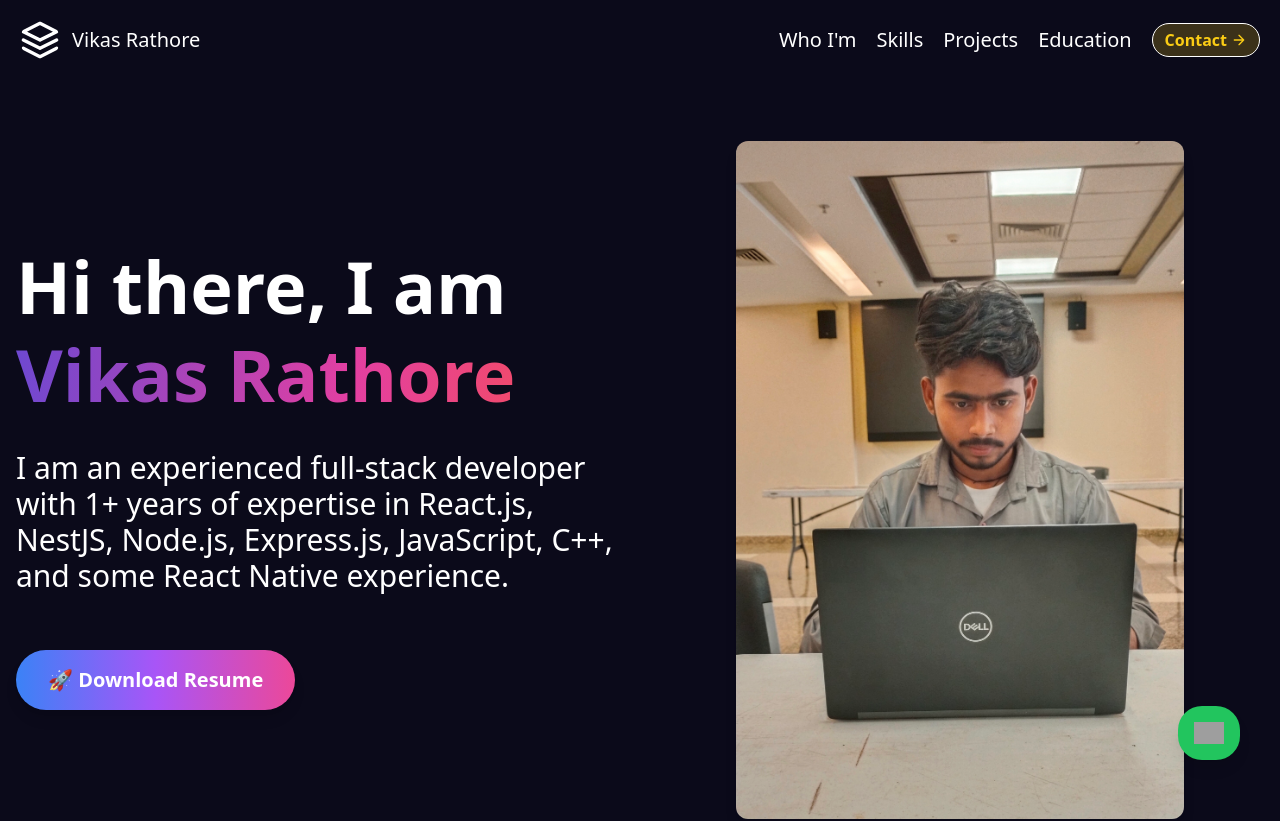
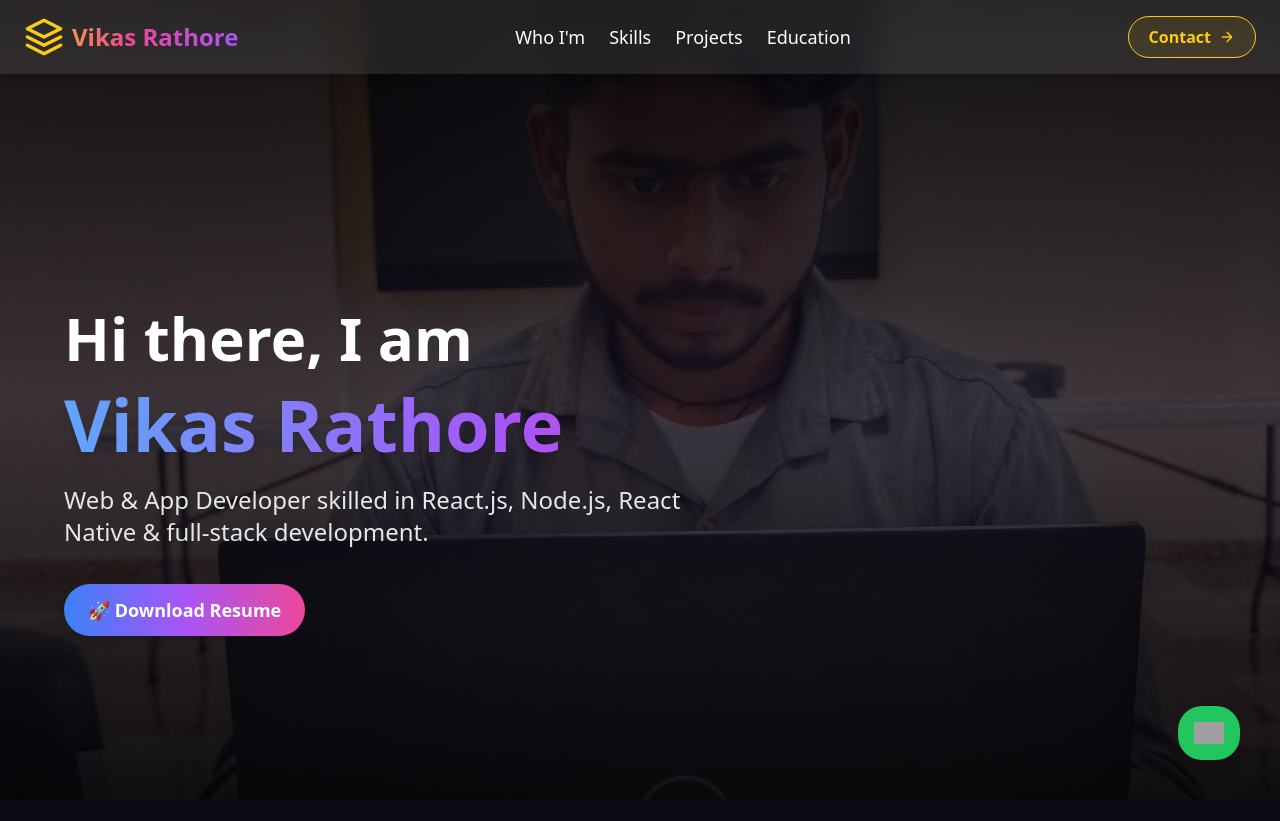
Before and after one commit to vikasrath/vikas-porfolio, a Next.js app: page / in a window 1280 px wide. Shown: the top 821 px of the page. Built offline with nearby package versions, Linux system fonts and the light colour scheme; grey boxes are pictures that could not be loaded.

Commit message:
Enhance HeroSection and Navbar components with improved layout, styling, and functionality

```diff
--- a/src/components/hero/HeroSection.jsx
+++ b/src/components/hero/HeroSection.jsx
@@ -5,80 +5,65 @@ import { motion } from "motion/react";
 
 function HeroSection() {
   return (
-    <div className="w-full min-h-screen bg-[#0B0A1A] overflow-hidden flex items-center justify-center">
-      <div className="container mx-auto px-4 flex flex-col-reverse md:flex-row items-center gap-8 py-10">
-        {/* Left Section (Text) */}
-        <div className="text-white flex flex-col gap-4 text-center md:text-left w-full md:w-1/2">
+    <div className="relative w-full min-h-screen overflow-hidden bg-[#0B0A1A] flex items-center justify-start px-6 md:px-16 py-20 md:py-0">
+      {/* Background Image */}
+      <div className="absolute inset-0 z-0">
+        <img
+          src="/myimg3.jpg"
+          alt="Background"
+          className="w-full h-full object-cover  opacity-25"
+        />
+        <div className="absolute inset-0 bg-gradient-to-b from-black via-transparent to-black opacity-70"></div>
+      </div>
+
+      {/* Foreground Content */}
+      <div className="relative z-10 flex flex-col gap-1 md:gap-5 max-w-4xl w-full text-white text-left mt-48 md:mt-36">
         <motion.h1
-            initial={{ opacity: 0, x: -100, scale: 0.9 }}
-            whileInView={{ opacity: 1, x: 0, scale: 1 }}
-            transition={{ duration: 0.6, ease: "easeOut", delay: 0.2 }}
-            viewport={{ once: false, amount: 0.5 }}
-            className="xl:text-7xl lg:text-6xl md:text-5xl text-4xl font-semibold"
+          initial={{ opacity: 0, y: 40 }}
+          whileInView={{ opacity: 1, y: 0 }}
+          transition={{ duration: 0.6, delay: 0.2 }}
+          viewport={{ once: true }}
+          className="text-3xl sm:text-4xl md:text-5xl lg:text-6xl font-extrabold leading-tight"
         >
           Hi there, I am
         </motion.h1>
 
         <motion.h1
-            initial={{ opacity: 0, x: -100, scale: 0.9 }}
-            whileInView={{ opacity: 1, x: 0, scale: 1 }}
-            transition={{ duration: 0.6, ease: "easeOut", delay: 0.4 }}
-            viewport={{ once: false, amount: 0.5 }}
-            className="xl:text-7xl lg:text-6xl md:text-5xl text-4xl font-semibold bg-text"
+          initial={{ opacity: 0, y: 40 }}
+          whileInView={{ opacity: 1, y: 0 }}
+          transition={{ duration: 0.6, delay: 0.4 }}
+          viewport={{ once: true }}
+          className="text-4xl sm:text-5xl md:text-6xl lg:text-7xl font-extrabold bg-gradient-to-r from-blue-400 via-purple-500 to-pink-500 text-transparent bg-clip-text drop-shadow-lg"
         >
         Vikas Rathore
         </motion.h1>
 
         <motion.p
-            initial={{ opacity: 0, x: 100, scale: 0.95 }}
-            whileInView={{ opacity: 1, x: 0, scale: 1 }}
-            transition={{ duration: 0.6, ease: "easeOut", delay: 0.6 }}
-            viewport={{ once: false, amount: 0.5 }}
-            className="lg:text-3xl sm:text-xl text-lg lg:my-6 my-2"
+          initial={{ opacity: 0, y: 40 }}
+          whileInView={{ opacity: 1, y: 0 }}
+          transition={{ duration: 0.6, delay: 0.6 }}
+          viewport={{ once: true }}
+          className="md:mt-1 sm:mt-2 text-base sm:text-lg md:text-xl lg:text-2xl text-gray-200 max-w-2xl"
         >
-            I am an experienced full-stack developer with 1+ years of expertise
-            in React.js, NestJS, Node.js, Express.js, JavaScript, C++, and some
-            React Native experience.
+           Web & App Developer skilled in React.js, Node.js, React Native & full-stack development.
         </motion.p>
 
-          {/* Buttons */}
         <motion.div
-            initial={{ opacity: 0, y: 50 }}
+          initial={{ opacity: 0, y: 40 }}
           whileInView={{ opacity: 1, y: 0 }}
-            transition={{ duration: 0.6, ease: "easeOut", delay: 0.2 }}
-            viewport={{ once: false, amount: 0.5 }}
-            className="flex sm:flex-row flex-col gap-4 lg:mt-4 mt-2"
+          transition={{ duration: 0.6, delay: 0.8 }}
+          viewport={{ once: true }}
+          className="mt-4"
         >
-
           <a
             href="/FullStack-Resume.pdf"
             download="Vikas_Resume.pdf"
-              className="md:px-8 px-4 md:py-4 py-2 md:text-xl text-lg font-semibold
-             bg-gradient-to-r from-blue-500 via-purple-500 to-pink-500
-             text-white rounded-full shadow-lg
-             transition-all duration-300 ease-in-out
-             hover:scale-105 hover:shadow-xl
-             hover:from-pink-500 hover:via-purple-500 hover:to-blue-500"
+            className="inline-block px-4 py-2 sm:px-6 sm:py-3 text-base sm:text-lg font-semibold rounded-full
+        bg-gradient-to-r from-blue-500 via-purple-500 to-pink-500 text-white
+        shadow-md hover:scale-105 transition-transform duration-300"
           >
             🚀 Download Resume
           </a>
-
-          </motion.div>
-        </div>
-
-        {/* Right Section (Image) */}
-        <motion.div
-          initial={{ opacity: 0, scale: 0.8, rotate: -5 }}
-          whileInView={{ opacity: 1, scale: 1, rotate: 0 }}
-          transition={{ duration: 0.6, ease: "easeOut" }}
-          viewport={{ once: false, amount: 0.5 }}
-          className="w-full md:w-1/2 flex justify-center"
-        >
-          <img
-            src="/myimg3.jpg"
-            alt="Vikas Rathore"
-            className="w-[100%] md:w-[90%] lg:w-[75%] lg:max-w-md rounded-xl shadow-lg object-cover"
-          />
         </motion.div>
       </div>
     </div>
--- a/src/components/navbar/Navbar.jsx
+++ b/src/components/navbar/Navbar.jsx
@@ -1,30 +1,67 @@
-import React from 'react'
 
+import React from "react";
 
 function Navbar() {
   return (
-        <header className=" body-font  ">
-        <div className="container mx-auto flex  flex-wrap p-5 flex-col md:flex-row items-center">
-          <a className="flex title-font font-medium items-center  mb-4 md:mb-0">
-            <svg xmlns="http://www.w3.org/2000/svg" fill="none" stroke="currentColor" strokeLinecap="round" strokeLinejoin="round" strokeWidth="2" className="w-10 h-10  rounded-full" viewBox="0 0 24 24">
+    <header className="fixed top-0 w-full z-50 bg-white/10 backdrop-blur-md shadow-md text-white">
+      <div className="container mx-auto flex flex-wrap items-center justify-between px-6 py-4">
+        {/* Logo / Title */}
+        <a
+          href="#"
+          className="flex items-center text-2xl font-bold bg-gradient-to-r from-yellow-400 via-pink-500 to-purple-500 text-transparent bg-clip-text"
+        >
+          <svg
+            xmlns="http://www.w3.org/2000/svg"
+            fill="none"
+            stroke="currentColor"
+            strokeLinecap="round"
+            strokeLinejoin="round"
+            strokeWidth="2"
+            className="w-10 h-10 mr-2 text-yellow-400"
+            viewBox="0 0 24 24"
+          >
             <path d="M12 2L2 7l10 5 10-5-10-5zM2 17l10 5 10-5M2 12l10 5 10-5"></path>
           </svg>
-            <span className="ml-3 text-xl">Vikas Rathore</span>
+          Vikas Rathore
         </a>
-          <nav className="md:ml-auto flex flex-wrap items-center  justify-center text-xl font-medium">
-            <a href='#about' className="mr-5 hover:text-yellow-500 "> Who I'm</a>
-            <a href='#skills' className="mr-5 hover:text-yellow-500 ">Skills</a>
-            <a href='#projects' className="mr-5 hover:text-yellow-500 ">Projects</a>
-            <a href= "#education" className="mr-5  hover:text-yellow-500">Education</a>
+
+        {/* Navigation Links */}
+        <nav className="flex gap-6 text-lg font-medium">
+          <a href="#about" className="hover:text-yellow-400 transition-colors duration-200">
+            Who I'm
+          </a>
+          <a href="#skills" className="hover:text-yellow-400 transition-colors duration-200">
+            Skills
+          </a>
+          <a href="#projects" className="hover:text-yellow-400 transition-colors duration-200">
+            Projects
+          </a>
+          <a href="#education" className="hover:text-yellow-400 transition-colors duration-200">
+            Education
+          </a>
         </nav>
-          <button className="inline-flex items-center  border border-white py-1 px-3 focus:outline-none ext-2xl font-bold  mt-4 md:mt-0 rounded-full bg-yellow-400/20 text-yellow-400 ">Contact
-            <svg fill="none" stroke="currentColor" strokeLinecap="round" strokeLinejoin="round" strokeWidth="2" className="w-4 h-4 ml-1" viewBox="0 0 24 24">
+
+        {/* Contact Button */}
+        <a
+          href="#contact"
+          className="inline-flex items-center px-3 py-1 md:px-5 md:py-2 rounded-full border border-yellow-400 bg-yellow-400/10 text-yellow-400 font-semibold transition-transform duration-300 hover:scale-105 hover:bg-yellow-400 hover:text-black"
+        >
+          Contact
+          <svg
+            fill="none"
+            stroke="currentColor"
+            strokeLinecap="round"
+            strokeLinejoin="round"
+            strokeWidth="2"
+            className="w-4 h-4 ml-2"
+            viewBox="0 0 24 24"
+          >
             <path d="M5 12h14M12 5l7 7-7 7"></path>
           </svg>
-          </button>
+        </a>
       </div>
     </header>
-    )
+  );
 }
 
-export default Navbar
+export default Navbar;
```
Lines whose indentation alone changed are shown as unchanged.
